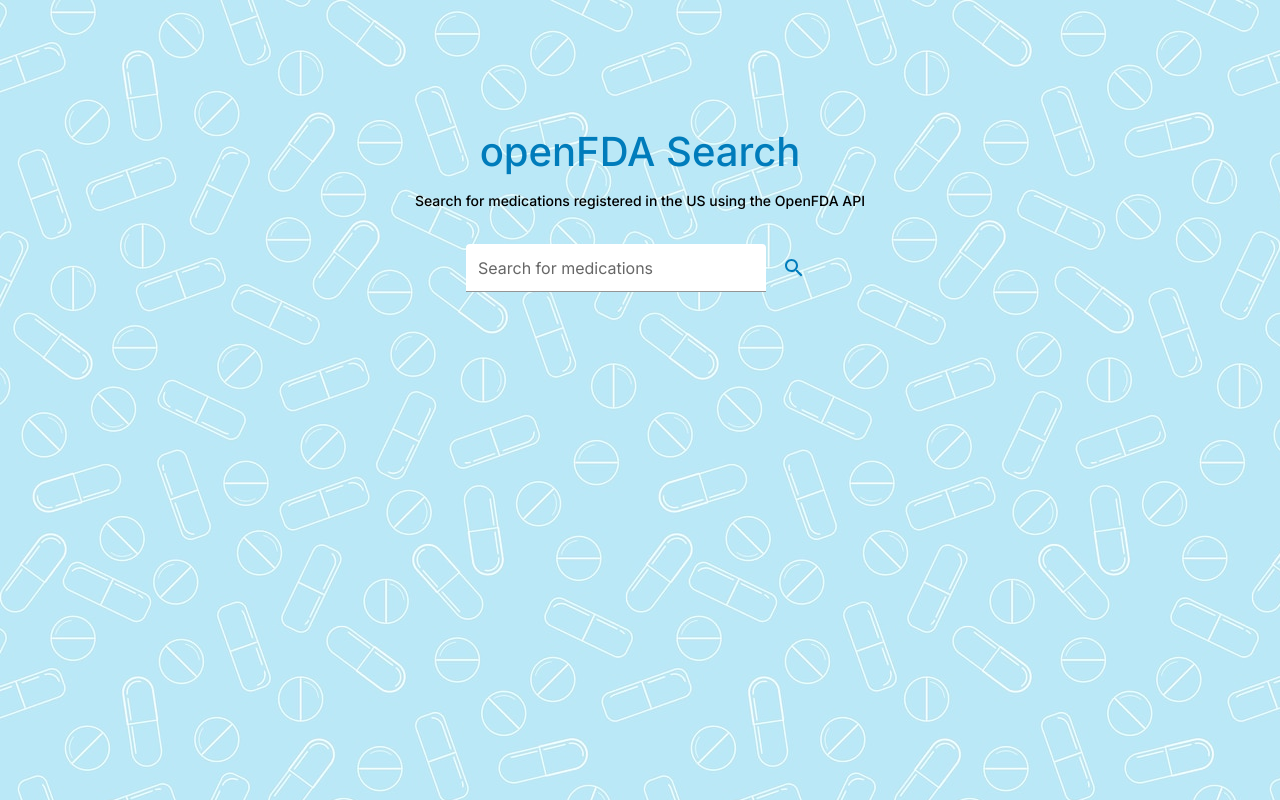
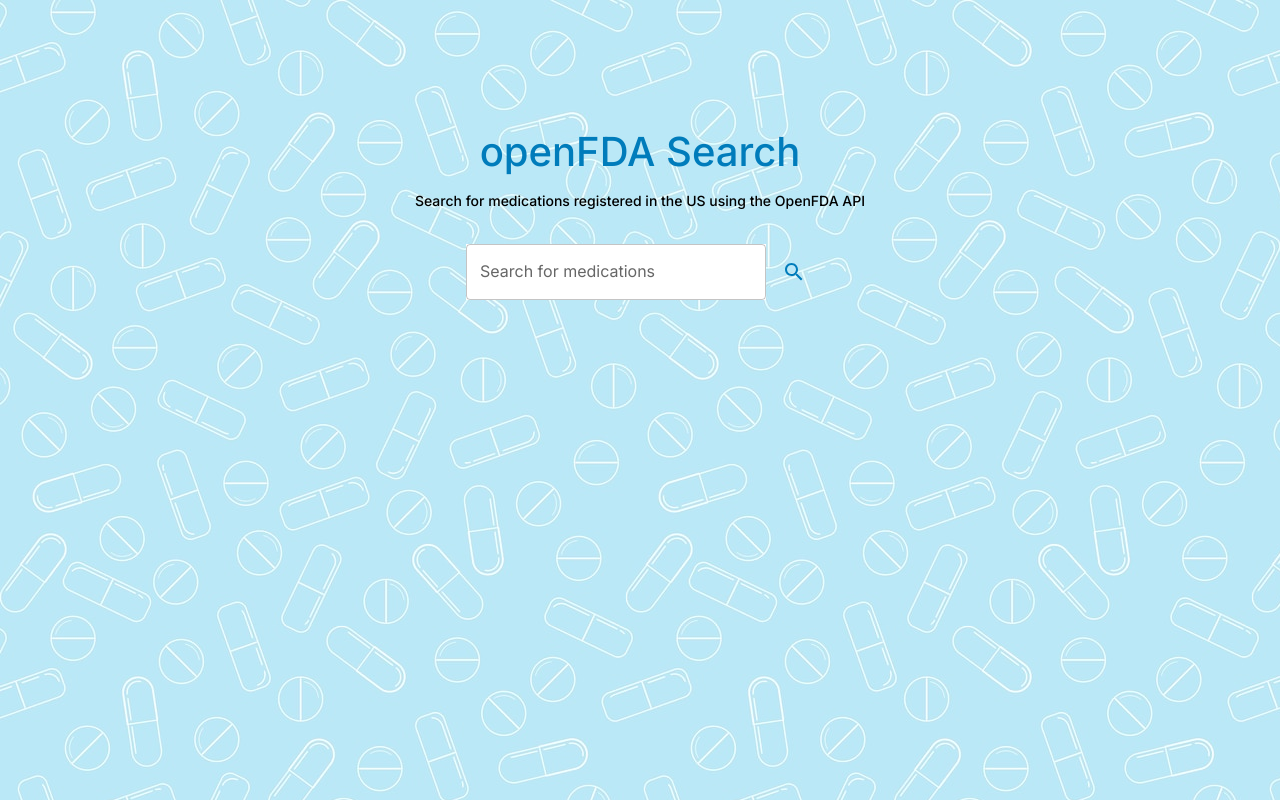
Before and after one commit to RahimGuerfi/openfda-medication-search-app, a Next.js app: page / in a window 1280 px wide. Built offline with nearby package versions, Linux system fonts and the light colour scheme.

Commit message:
style: Change search input variant to outlined

```diff
--- a/src/components/SearchBar.tsx
+++ b/src/components/SearchBar.tsx
@@ -25,15 +25,12 @@
     <Box display="flex" justifyContent="center" my={4}>
       <TextField
         label="Search for medications"
-        variant="filled"
-        size="small"
+        variant="outlined"
         sx={{
           maxWidth: 300,
           flex: 1,
           mr: 1,
-          "& .MuiFilledInput-root": {
-            backgroundColor: "#ffffff",
-          },
+          backgroundColor: "#FFF",
         }}
         value={value}
         onChange={(e) => onSetValue(e.target.value)}
```
